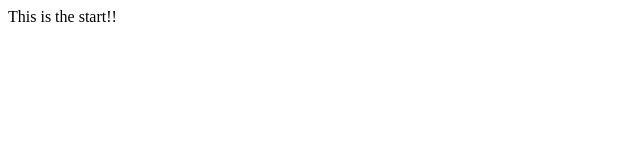
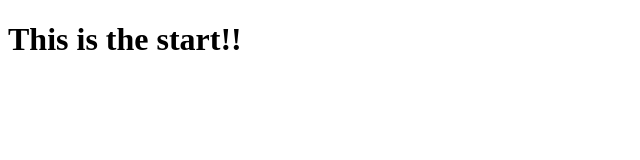
Before and after one commit to Tishetso/CollaborationTeam, a plain HTML site: page index.htm in a window 1280 px wide. Shown: the whole page, without its empty margins (0-640 px from the left). Drawn offline with Linux system fonts and the light colour scheme.

Commit message:
updated the index.html with h1

```diff
--- a/index.htm
+++ b/index.htm
@@ -6,6 +6,6 @@
 	<title>Grade 12 PEP</title>
 </head>
 <body>
-	This is the start!!
+	<h1>This is the start!!</h1>
 </body>
 </html>
```
